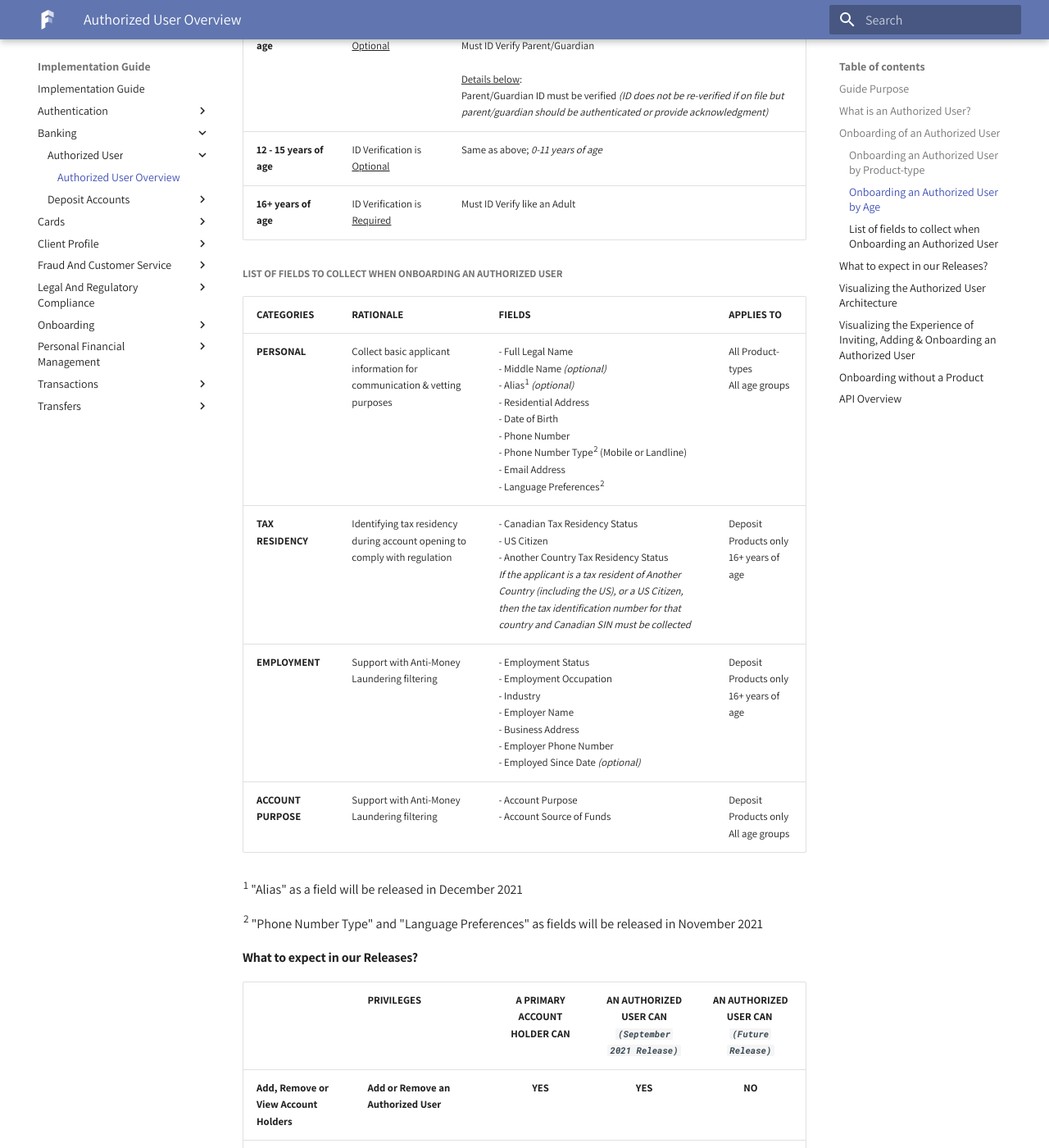
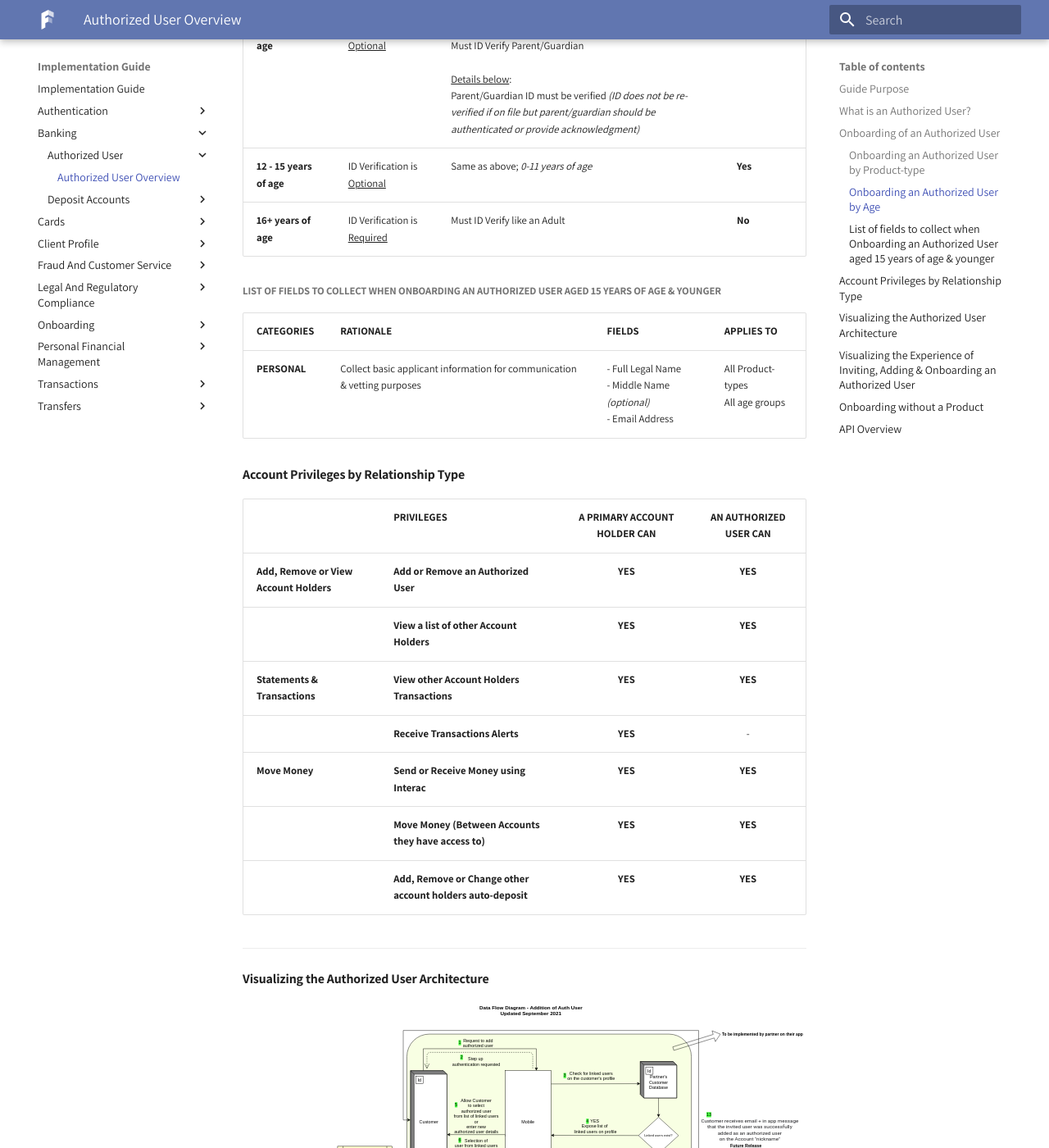
Before and after one commit to finaptic/public-documentation, an MkDocs documentation site: the page built from docs/Implementation-Guide/Banking/Authorized-User/AuthorizedUserDocumentation.md, in a window 1280 px wide and 1400 px high, scrolled down 1683 px. Shown: the whole window at 82% size. Built offline with MkDocs 1.6.1 and Material for MkDocs 9.7.7, drawn with Linux system fonts in a browser that asks for light colours; some of the changed text lies outside the part shown.

Commit message:
2022-03-02
Release 1.4.9 of SDK
Release of New Dawn

```diff
--- a/docs/Implementation-Guide/Banking/Authorized-User/AuthorizedUserDocumentation.md
+++ b/docs/Implementation-Guide/Banking/Authorized-User/AuthorizedUserDocumentation.md
@@ -36,49 +36,37 @@
 
 ##### Onboarding an Authorized User by Product-type
 
-| Product Type                           | ID Verify an Authorized User |
-|:-------------------------------------- |:----------------------------:|
-| **Deposit**<br/>*Non-Interest Earning* | Yes                          |
-| **Deposit**<br/>*Interest Earning*     | Yes                          |
-| **Credit Card**                        | No                           |
+| Product Type                           | ID Verify an Authorized User   |
+|:-------------------------------------- |:------------------------------:|
+| **Deposit**<br/>*Non-Interest Earning* | Yes for anybody aged 16 & over |
+| **Deposit**<br/>*Interest Earning*     | Yes for anybody aged 16 & over |
+| **Credit Card**                        | No                             |
 
 ##### Onboarding an Authorized User by Age
 
-| **Age Brackets**         | **FINTRAC Requirement**            | **Finaptic Technology Policy**                                                                                                                                                                                                               |
-| ------------------------ | ---------------------------------- | -------------------------------------------------------------------------------------------------------------------------------------------------------------------------------------------------------------------------------------------- |
-| **0 - 11 years of age**  | ID Verification is <u>Optional</u> | Don't ID Verify Child <br>Must ID Verify Parent/Guardian<br><br><u>Details below</u>:<br>Parent/Guardian ID must be verified *(ID does not be re-verified if on file but parent/guardian should be authenticated or provide acknowledgment)* |
-| **12 - 15 years of age** | ID Verification is <u>Optional</u> | Same as above; *0-11 years of age*                                                                                                                                                                                                           |
-| **16+ years of age**     | ID Verification is <u>Required</u> | Must ID Verify like an Adult                                                                                                                                                                                                                 |
+| **Age Brackets**         | **FINTRAC Requirement**            | **Finaptic Technology Policy**                                                                                                                                                                                                               | Available |
+| ------------------------ | ---------------------------------- | -------------------------------------------------------------------------------------------------------------------------------------------------------------------------------------------------------------------------------------------- | --------- |
+| **0 - 11 years of age**  | ID Verification is <u>Optional</u> | Don't ID Verify Child <br>Must ID Verify Parent/Guardian<br><br><u>Details below</u>:<br>Parent/Guardian ID must be verified *(ID does not be re-verified if on file but parent/guardian should be authenticated or provide acknowledgment)* | **Yes**   |
+| **12 - 15 years of age** | ID Verification is <u>Optional</u> | Same as above; *0-11 years of age*                                                                                                                                                                                                           | **Yes**   |
+| **16+ years of age**     | ID Verification is <u>Required</u> | Must ID Verify like an Adult                                                                                                                                                                                                                 | **No**    |
 
-##### List of fields to collect when Onboarding an Authorized User
+##### List of fields to collect when Onboarding an Authorized User aged 15 years of age & younger
 
-| CATEGORIES            | RATIONALE                                                                  | FIELDS                                                                                                                                                                                                                                                                              | APPLIES TO                                 |
-| --------------------- | -------------------------------------------------------------------------- | ----------------------------------------------------------------------------------------------------------------------------------------------------------------------------------------------------------------------------------------------------------------------------------- | ------------------------------------------ |
-| **PERSONAL**          | Collect basic applicant information for communication & vetting purposes   | - Full Legal Name<br/>- Middle Name *(optional)*<br/>- Alias<sup>1</sup> *(optional)*<br/>- Residential Address <br/>- Date of Birth<br/>- Phone Number<br/>- Phone Number Type<sup>2</sup> (Mobile or Landline) <br/>- Email Address<br/>- Language Preferences<sup>2</sup>        | All Product-types<br/>All age groups       |
-| **TAX** **RESIDENCY** | Identifying tax residency during account opening to comply with regulation | - Canadian Tax Residency Status<br/>- US Citizen<br/>- Another Country Tax Residency Status<br/>*If the applicant is a tax resident of Another Country (including the US), or a US Citizen, then the tax identification number for that country and Canadian SIN must be collected* | Deposit Products only<br/>16+ years of age |
-| **EMPLOYMENT**        | Support with Anti-Money Laundering filtering                               | - Employment Status<br/>- Employment Occupation<br/>- Industry<br/>- Employer Name<br/>- Business Address<br/>- Employer Phone Number<br/>- Employed Since Date *(optional)*                                                                                                        | Deposit Products only<br/>16+ years of age |
-| **ACCOUNT PURPOSE**   | Support with Anti-Money Laundering filtering                               | - Account Purpose<br/>- Account Source of Funds                                                                                                                                                                                                                                     | Deposit Products only<br/>All age groups   |
+| CATEGORIES   | RATIONALE                                                                | FIELDS                                                                    | APPLIES TO                           |
+| ------------ | ------------------------------------------------------------------------ | ------------------------------------------------------------------------- | ------------------------------------ |
+| **PERSONAL** | Collect basic applicant information for communication & vetting purposes | - Full Legal Name<br/>- Middle Name *(optional)*<br/>- Email Address<br/> | All Product-types<br/>All age groups |
 
-<sup>1</sup> "Alias" as a field will be released in December 2021
+#### Account Privileges by Relationship Type
 
-<sup>2</sup> "Phone Number Type" and "Language Preferences" as fields will be released in November 2021
-
-#### What to expect in our Releases?
-
-|                                         | PRIVILEGES                                                   | A PRIMARY ACCOUNT HOLDER CAN | AN AUTHORIZED USER CAN<br/>*`(September 2021 Release)`* | AN AUTHORIZED USER CAN <br/>*`(Future Release)`* |
-|:--------------------------------------- | ------------------------------------------------------------ |:----------------------------:|:-------------------------------------------------------:|:------------------------------------------------:|
-| **Add, Remove or View Account Holders** | **Add or Remove an Authorized User**                         | **YES**                      | **YES**                                                 | **NO**                                           |
-|                                         | **View a list of other Account Holders**                     | **YES**                      | **YES**                                                 | **CONFIGURABLE**                                 |
-| **Statements & Transactions**           | **View other Account Holders Transactions**                  | **YES**                      | **YES**                                                 | **CONFIGURABLE**                                 |
-|                                         | **View other Account Holders Statements**                    | **YES**                      | **YES**                                                 | **CONFIGURABLE**                                 |
-|                                         | **Receive Account Level Alerts**                             | -                            | -                                                       | **CONFIGURABLE**                                 |
-|                                         | **Receive Transactions Alerts**                              | -                            | -                                                       | **CONFIGURABLE**                                 |
-| **Move Money**                          | **Send or Receive Money using Interac**                      | **YES**                      | **YES**                                                 | **CONFIGURABLE**                                 |
-|                                         | **Move Money (Between Accounts they have access to)**        | **YES**                      | **YES**                                                 | **CONFIGURABLE**                                 |
-|                                         | **Add, Remove or Change other account holders auto-deposit** | **YES**                      | **YES**                                                 | **CONFIGURABLE**                                 |
-| **Account Changes & Disputes**          | **Close an Account**                                         | **YES**                      | **YES**                                                 | **NO**                                           |
-|                                         | **Apply for an Overdraft on behalf of the Primary Holder**   | -                            | -                                                       | **NO**                                           |
-|                                         | **Dispute a Primary or Other Auth Users transactions**       | **YES**                      | **YES**                                                 | **NO**                                           |
+|                                         | PRIVILEGES                                                   | A PRIMARY ACCOUNT HOLDER CAN | AN AUTHORIZED USER CAN |
+|:--------------------------------------- | ------------------------------------------------------------ |:----------------------------:|:----------------------:|
+| **Add, Remove or View Account Holders** | **Add or Remove an Authorized User**                         | **YES**                      | **YES**                |
+|                                         | **View a list of other Account Holders**                     | **YES**                      | **YES**                |
+| **Statements & Transactions**           | **View other Account Holders Transactions**                  | **YES**                      | **YES**                |
+|                                         | **Receive Transactions Alerts**                              | **YES**                      | -                      |
+| **Move Money**                          | **Send or Receive Money using Interac**                      | **YES**                      | **YES**                |
+|                                         | **Move Money (Between Accounts they have access to)**        | **YES**                      | **YES**                |
+|                                         | **Add, Remove or Change other account holders auto-deposit** | **YES**                      | **YES**                |
 
 ----
 
@@ -88,12 +76,12 @@
 
 #### Visualizing the Experience of Inviting, Adding & Onboarding an Authorized User
 
-![authuser-invite.png](images/authuser-invite.png)
+[View it in Miro](https://miro.com/app/board/uXjVOMPHP5M=/?invite_link_id=7415608430)
 
-![authuser-flow.png](images/authuser-flow.png)
-**Note: Push Invitation is a future state experience**
+![authuser-arch.png](images/AuthUserInviteFlow_Feb2022.png)
 
 #### Onboarding without a Product
+
 An Authorized User is onboarded to the platform via the Productless Onboarding Flow; Technical Implementation below.
 
 A detailed overview of our Productless Onboarding can be found in the [Productless Onboarding](/../../Implementation-Guide/Onboarding/ProductlessOnboardingDoc/) section.
```
Also changed, not shown: docs/Implementation-Guide/Banking/Deposit-Accounts/DepositAccountGuide.md (+25 -39 lines), docs/Implementation-Guide/Onboarding/OnboardingDocumentation.md (+21 -21 lines), docs/Implementation-Guide/Onboarding/OnboardingSequenceDoc.md (+5 -5 lines), docs/Implementation-Guide/Transfers/Interac/autodeposit.md (+3 -1 lines), docs/Implementation-Guide/Transfers/Internal Transfers/Internal Transfers.md (added, +28 -0 lines), docs/Implementation-Guide/Banking/Authorized-User/images/AuthUserInviteFlow_Feb2022.png (added), docs/Implementation-Guide/Onboarding/images/Onboarding_Sequence_Feb162022.svg (added), docs/Implementation-Guide/Transfers/Internal Transfers/Images/internaltransfer2.0.svg (added).
